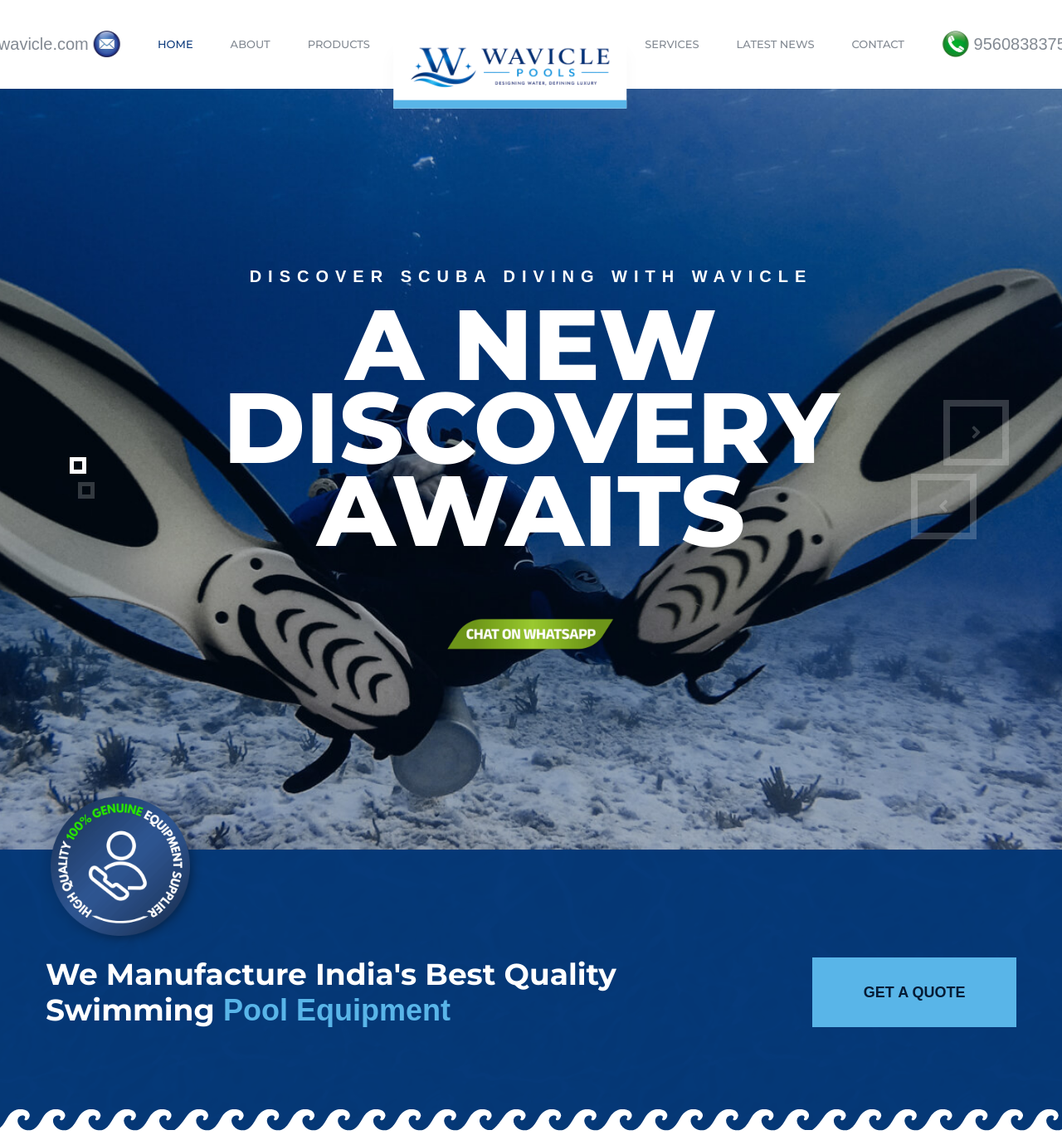
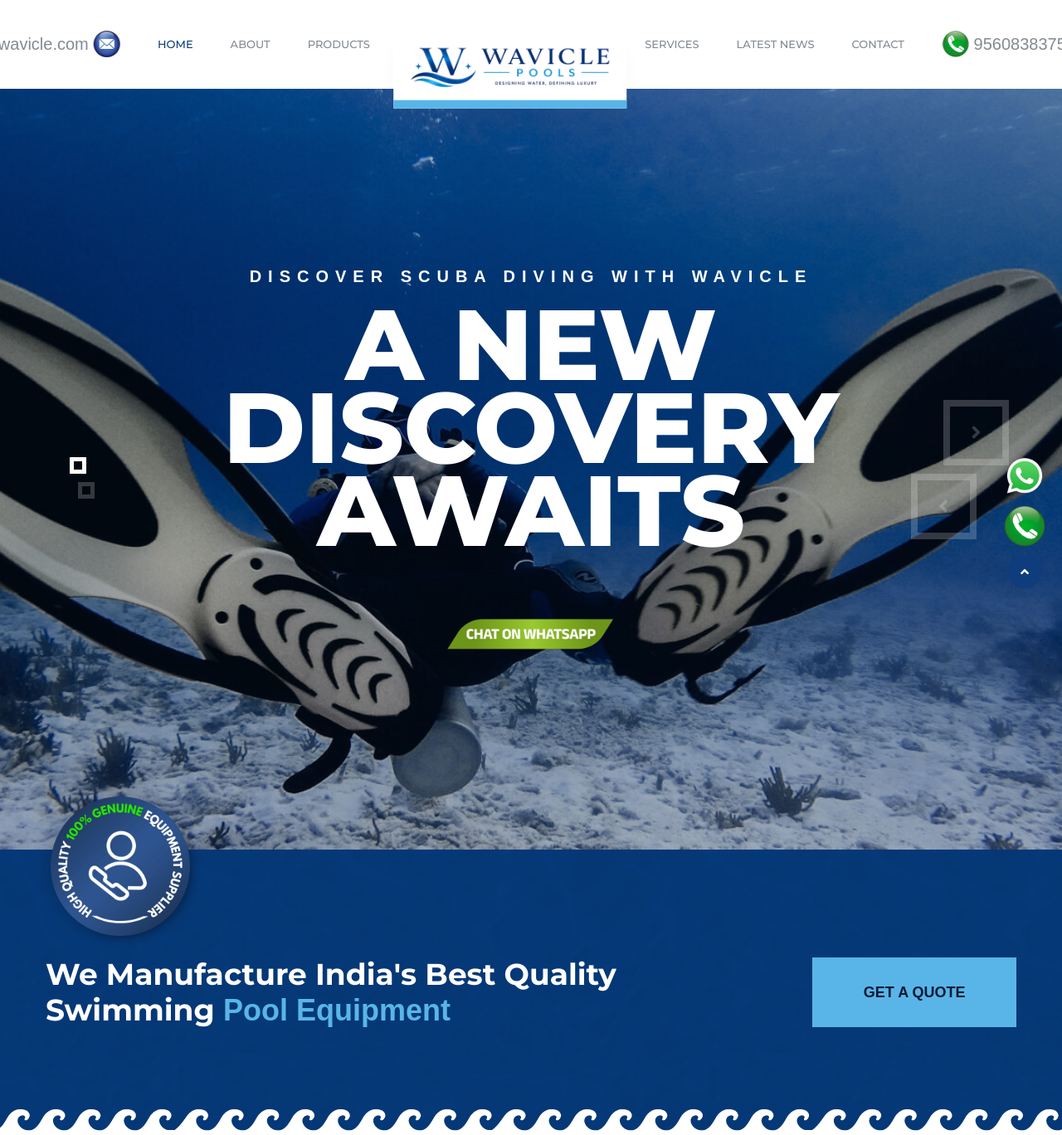
Before and after one commit to mrsn1ff/wavicle, a PHP site: page / in a window 1280 px wide. Shown: the part 61-1429 px from the top of the page at 83% size. Run offline with PHP 8.4, Linux system fonts and the light colour scheme; data comes from the database, SQL or seed files in the repository; data that the repository does not hold is empty.

Commit message:
Fixed Whatsapp and Call icon in footer

```diff
--- a/includes/footer.php
+++ b/includes/footer.php
@@ -1,4 +1,4 @@
-<?php if(!isset($base)) $base = "/wavicle_v5"; ?>
+<?php if (!isset($base)) $base = "/wavicle_v5"; ?>
 <?php require __DIR__ . '/site.php'; ?>
 
 <?php
@@ -68,7 +68,7 @@ $footerBlogs = $pdo->query(
                             onmouseover="this.style.background='#e1306c';" onmouseout="this.style.background='rgba(255,255,255,.1)';">
                             <i class="fab fa-instagram"></i>
                         </a>
-                        <a href="https://wa.me/919812555555" target="_blank"
+                        <a href="https://wa.me/919560838375" target="_blank"
                             style="width:36px; height:36px; border-radius:50%; background:rgba(255,255,255,.1); display:flex; align-items:center; justify-content:center; color:#fff; font-size:14px; transition:background .2s; text-decoration:none;"
                             onmouseover="this.style.background='#25d366';" onmouseout="this.style.background='rgba(255,255,255,.1)';">
                             <i class="fab fa-whatsapp"></i>
@@ -202,10 +202,10 @@ $footerBlogs = $pdo->query(
                             </div>
                             <div>
                                 <div style="color:rgba(255,255,255,.45); font-size:10px; text-transform:uppercase; letter-spacing:1px; margin-bottom:3px;">WhatsApp</div>
-                                <a href="https://wa.me/919812555555" target="_blank"
+                                <a href="https://wa.me/919560838375" target="_blank"
                                     style="color:rgba(255,255,255,.85); font-size:13px; font-weight:600; text-decoration:none; font-family:'Montserrat',sans-serif;"
                                     onmouseover="this.style.color='#25d366';" onmouseout="this.style.color='rgba(255,255,255,.85)';">
-                                    +91 98125 55555
+                                    +91 95608 38375
                                 </a>
                             </div>
                         </li>
@@ -263,7 +263,24 @@ $footerBlogs = $pdo->query(
             }
         }
     </style>
-
+    <!-- Fixed Floating Buttons -->
+    <div style="position:fixed;bottom:30px;right:20px;z-index:9999;display:flex;flex-direction:column;align-items:center;gap:10px;">
+        <a href="https://wa.me/919560838375" target="_blank" rel="noopener"
+            style="width:50px;height:50px;display:flex;align-items:center;justify-content:center;transition:transform .2s;"
+            onmouseover="this.style.transform='scale(1.12)';" onmouseout="this.style.transform='scale(1)';">
+            <img src="<?php echo $base; ?>/assets/images/WhatsApp_icon.png" alt="WhatsApp" style="width:50px;height:50px;object-fit:contain;" />
+        </a>
+        <a href="tel:9560838375"
+            style="width:50px;height:50px;display:flex;align-items:center;justify-content:center;transition:transform .2s;"
+            onmouseover="this.style.transform='scale(1.12)';" onmouseout="this.style.transform='scale(1)';">
+            <img src="<?php echo $base; ?>/assets/images/phn.png" alt="Call" style="width:50px;height:50px;object-fit:contain;" />
+        </a>
+        <a href="#" data-target="html" class="scroll-to-target"
+            style="width:40px;height:40px;background:#0e3c7d;border-radius:50%;display:flex;align-items:center;justify-content:center;color:#fff;font-size:16px;text-decoration:none;transition:transform .2s,background .2s;"
+            onmouseover="this.style.background='#59b5e8';this.style.transform='scale(1.12)';" onmouseout="this.style.background='#0e3c7d';this.style.transform='scale(1)';">
+            <i class="fa fa-angle-up"></i>
+        </a>
+    </div>
 </footer><!-- /.site-footer-one -->
 
 </div><!-- /.page-wrapper -->
@@ -287,13 +304,12 @@ $footerBlogs = $pdo->query(
             <a href="<?php echo $social['facebook']; ?>"><i class="fab fa-facebook-f"></i></a>
             <a href="<?php echo $social['twitter']; ?>"><i class="fab fa-youtube"></i></a>
             <a href="<?php echo $social['instagram']; ?>"><i class="fab fa-instagram"></i></a>
-            <a href="https://wa.me/919812555555" target="_blank"><i class="fab fa-whatsapp"></i></a>
+            <a href="https://wa.me/919560838375" target="_blank"><i class="fab fa-whatsapp"></i></a>
         </div>
     </div>
 </div><!-- /.side-menu__block -->
 
-<!-- Scroll To Top -->
-<a href="#" data-target="html" class="scroll-to-target scroll-to-top"><i class="fa fa-angle-up"></i></a>
+
 
 <!-- Template JS -->
 <script src="<?php echo $base; ?>/assets/js/jquery.min.js"></script>
--- a/includes/site.php
+++ b/includes/site.php
@@ -1,5 +1,15 @@
 <?php
-$base = '/wavicle_v5';
+$envFile = __DIR__ . '/../.env';
+if (file_exists($envFile)) {
+    foreach (file($envFile, FILE_IGNORE_NEW_LINES | FILE_SKIP_EMPTY_LINES) as $line) {
+        if (str_contains($line, '=') && $line[0] !== '#') {
+            [$k, $v] = explode('=', $line, 2);
+            $_ENV[trim($k)] = trim($v);
+        }
+    }
+}
+$base = $_ENV['SITE_BASE'] ?? '';
+#$base = 'https://wavicle.canvinfoods.com';
 $siteName       = 'Wavicle';
 $logoPath       = $base . '/assets/images/WAVICLE POOLS LOGO.png';
 $logoDark       = $base . '/assets/images/wavicle_white.png';
```
Also changed, not shown: 1 other file.
